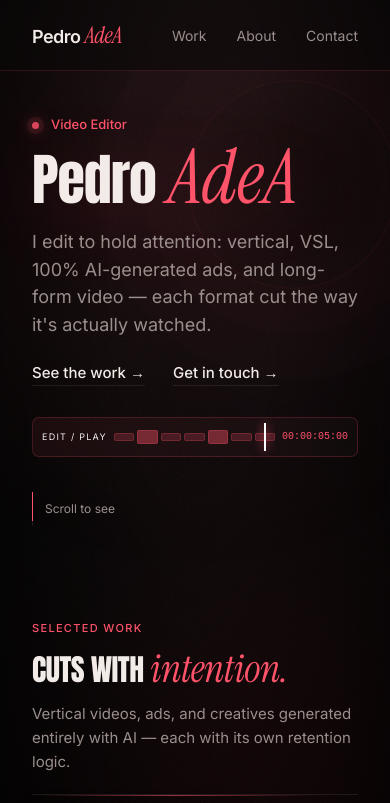
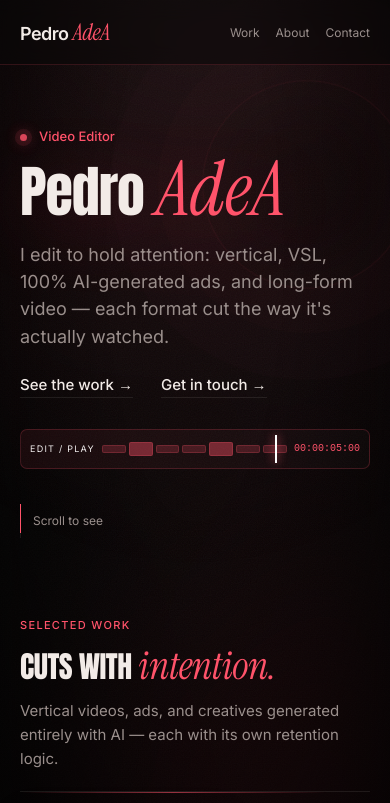
Before and after one commit to pedroandraderola/PORTFOLIOPEDROADEA, a plain HTML site: page index.html in a window 390 px wide. Shown: the top 803 px of the page. Drawn offline with Linux system fonts and the light colour scheme.

Commit message:
Update index.html

```diff
--- a/index.html
+++ b/index.html
@@ -559,6 +559,27 @@ footer{padding:22px 0 28px}
 @media(max-width:780px){section{padding:47px 0}.hero{min-height:72svh;padding-top:100px;padding-bottom:32px}.work-header{margin-bottom:20px}.work-item{padding:15px 0;gap:13px}.about-grid{gap:22px}.edit-timeline{max-width:100%}}
 @media(max-width:480px){.hero{min-height:68svh}.hero h1{font-size:clamp(56px,14vw,80px)}.work-item{padding:14px 0}.work-thumb{width:100%}.edit-timeline{gap:7px;padding:9px}.timeline-label{font-size:9px}}
 @media(prefers-reduced-motion:reduce){.timeline-track:after,.work-list:after{animation:none}}
+
+/* SAFARI / iOS RELIABILITY PATCH — content is always visible.
+   Motion must never be a prerequisite for rendering the portfolio. */
+.reveal, .reveal.in {
+  opacity: 1 !important;
+  visibility: visible !important;
+  transform: none !important;
+}
+#trabalhos, #sobre, #contato { scroll-margin-top: 88px; }
+@media (max-width: 720px) {
+  .hero { min-height: 0 !important; padding-top: 128px !important; padding-bottom: 38px !important; }
+  section { padding-top: 42px !important; padding-bottom: 42px !important; }
+  .work-list, .work-item, .work-header, .about-grid, .contact-links { opacity: 1 !important; visibility: visible !important; }
+  .nav-inner { padding: 17px 20px; }
+  .nav-links { gap: 16px; }
+  .nav-links a { font-size: 12px; }
+  .wrap { padding-left: 20px; padding-right: 20px; }
+}
+@media (prefers-reduced-motion: reduce) {
+  .hero:before, .timeline-track:after, .work-list:after { animation: none !important; }
+}
 </style>
 </head>
 <body>
@@ -802,21 +823,8 @@ footer{padding:22px 0 28px}
 <span>Video Editor — Brasília, Brazil</span>
 </footer>
 <script>
-  // Reveal simples e único por seção ao entrar na viewport — sem custo de performance.
-  if (!window.matchMedia('(prefers-reduced-motion: reduce)').matches) {
-    const items = document.querySelectorAll('.reveal');
-    const io = new IntersectionObserver((entries) => {
-      entries.forEach(e => {
-        if (e.isIntersecting) {
-          e.target.classList.add('in');
-          io.unobserve(e.target);
-        }
-      });
-    }, { threshold: 0.15 });
-    items.forEach(i => io.observe(i));
-  } else {
-    document.querySelectorAll('.reveal').forEach(i => i.classList.add('in'));
-  }
+  // Safari-safe: projects and text are never hidden waiting for IntersectionObserver.
+  document.querySelectorAll('.reveal').forEach(el => el.classList.add('in'));
 
   // Clicar pra copiar (Email, Discord, WhatsApp) com confirmação visual breve.
   document.querySelectorAll('[data-copy]').forEach((btn) => {
```
